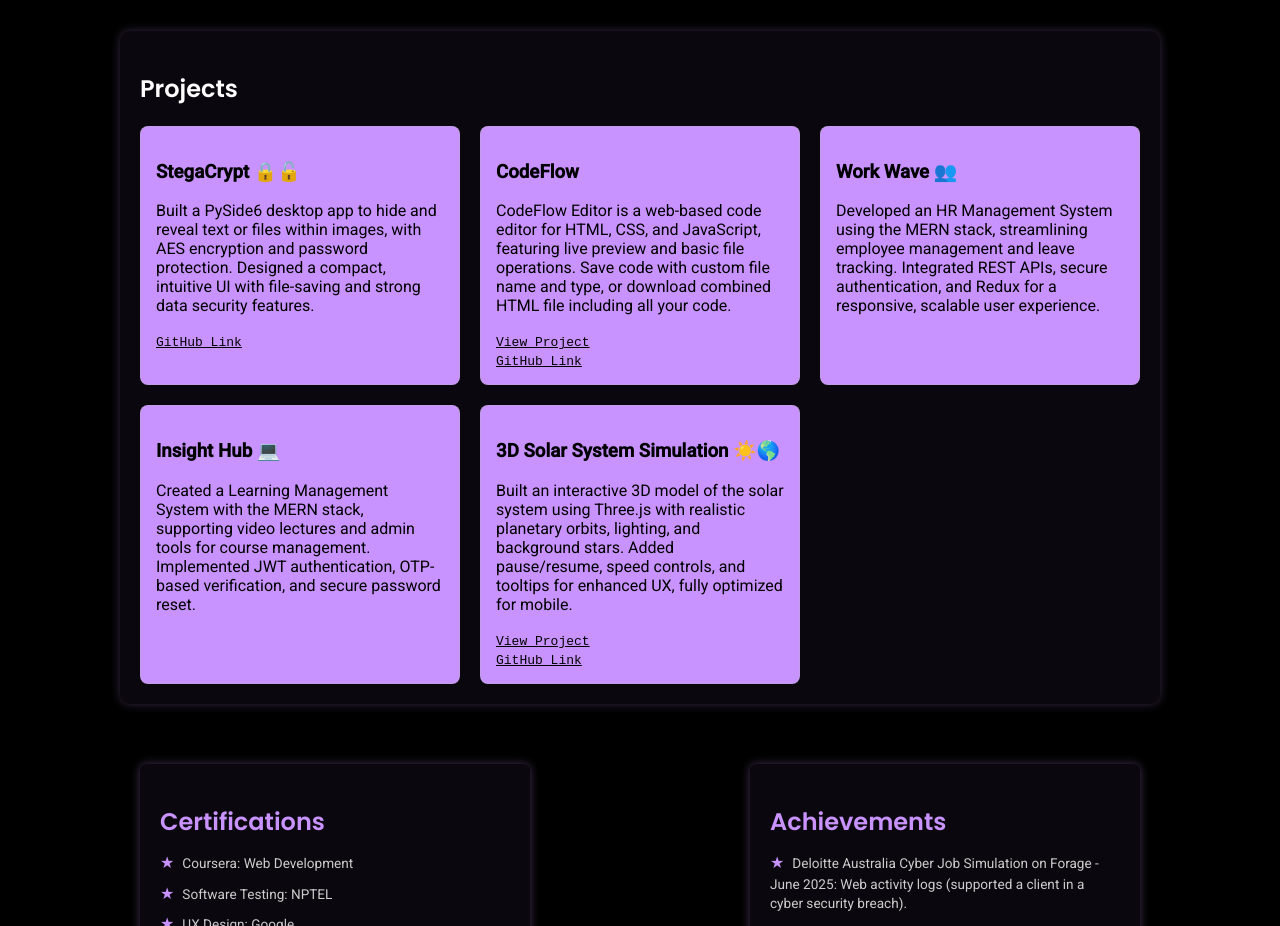
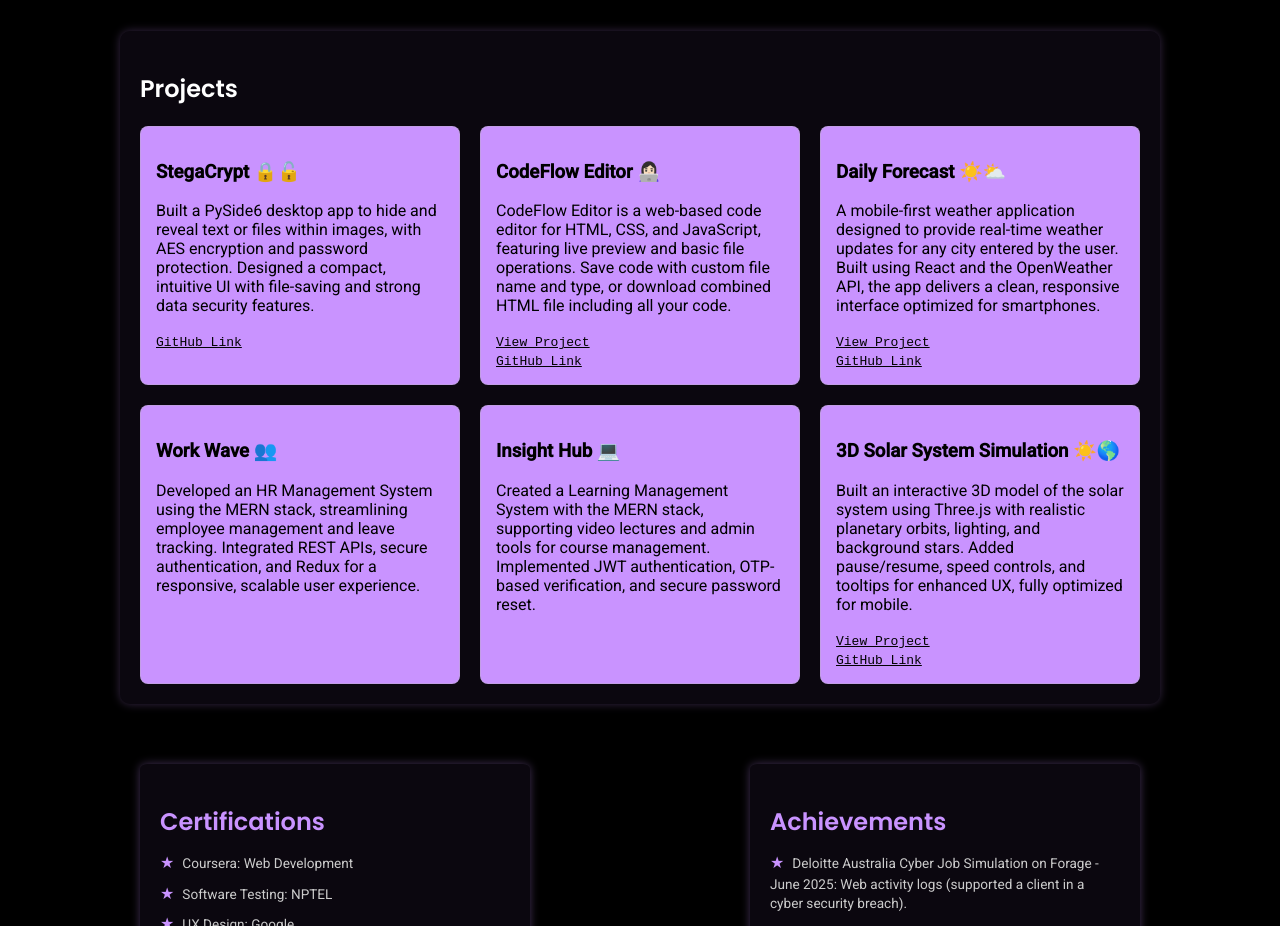
Before and after one commit to jhanvidhawan/My-Portfolio, a plain HTML site: page index.html in a window 1280 px wide. Shown: the part 920-1846 px from the top of the page. Drawn offline with Linux system fonts and the light colour scheme.

Commit message:
Update index.html

```diff
--- a/index.html
+++ b/index.html
@@ -93,10 +93,16 @@
       <a href="https://github.com/jhanvidhawan/StegaCrypt-Steganography-desktop-Application" target="_blank" class="btn-link">GitHub Link</a>
     </div>
     <div class="project">
-      <h3>CodeFlow</h3>
+      <h3>CodeFlow Editor 👩🏻‍💻</h3>
       <p>CodeFlow Editor is a web-based code editor for HTML, CSS, and JavaScript, featuring live preview and basic file operations. Save code with custom file name and type, or download combined HTML file including all your code.</p>
       <a href="https://jhanvidhawan.github.io/online-code-editor/" target="_blank" class="btn-link">View Project</a> <br>
       <a href="https://github.com/jhanvidhawan/online-code-editor" target="_blank" class="btn-link">GitHub Link</a>
+    </div>
+    <div class="project">
+      <h3>Daily Forecast ☀️⛅</h3>
+      <p>A mobile-first weather application designed to provide real-time weather updates for any city entered by the user. Built using React and the OpenWeather API, the app delivers a clean, responsive interface optimized for smartphones.</p>
+      <a href="https://weather-app-delta-ten-38.vercel.app/" target="_blank" class="btn-link">View Project</a> <br>
+      <a href="https://github.com/jhanvidhawan/weather-app" target="_blank" class="btn-link">GitHub Link</a>
     </div>
     <div class="project">
       <h3>Work Wave 👥</h3>
```
